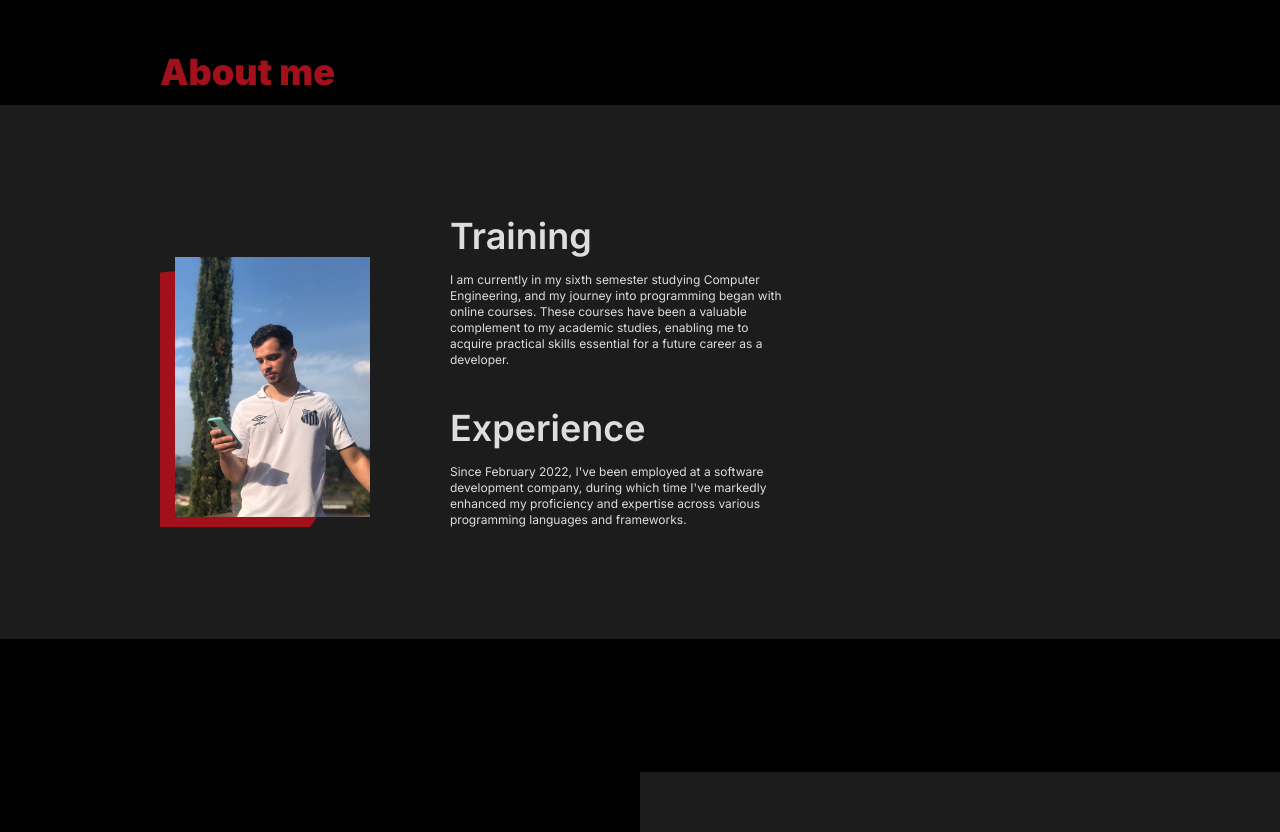
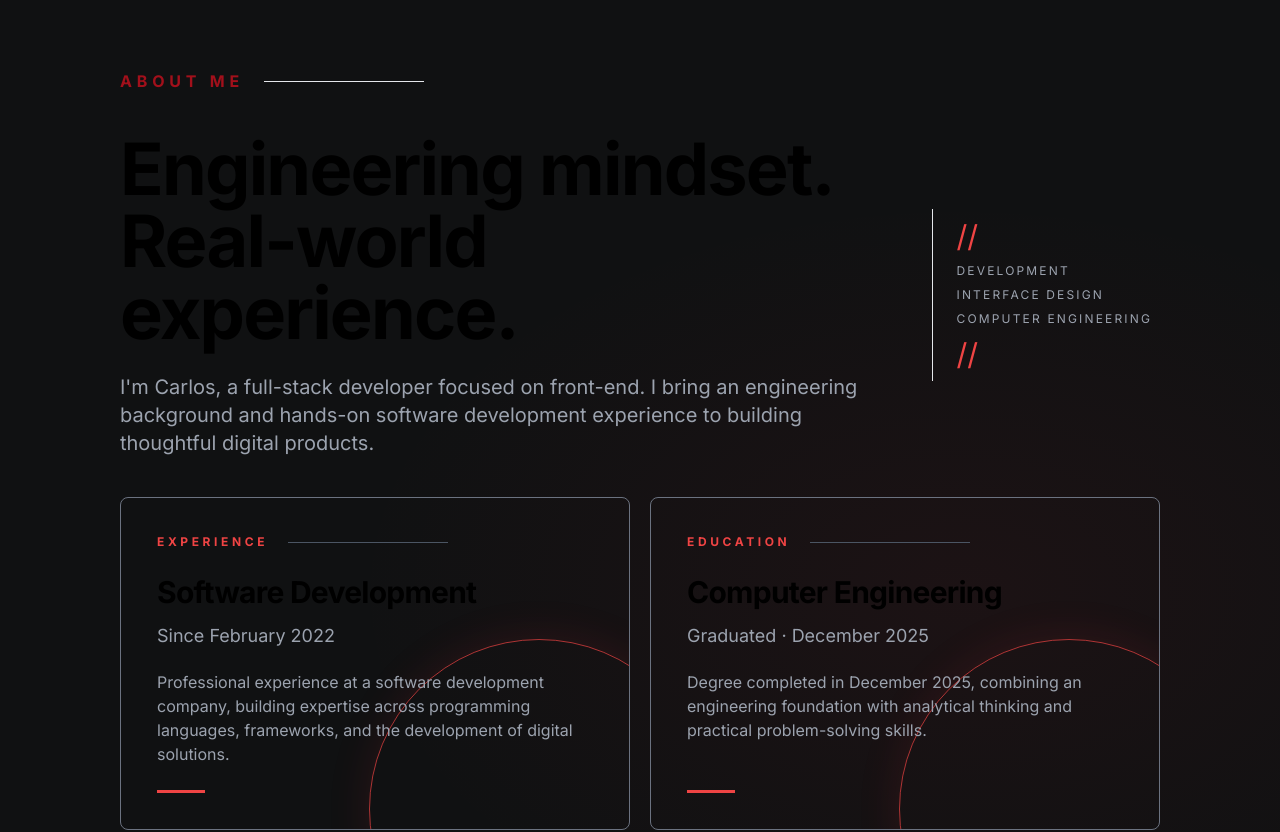
Before and after one commit to MenezesC137/portfolio, a Next.js app: page / in a window 1280 px wide. Shown: the part 1180-2012 px from the top of the page. Built offline with nearby package versions, Linux system fonts and the light colour scheme.

Commit message:
about me refac

```diff
--- a/src/app/page.tsx
+++ b/src/app/page.tsx
@@ -3,16 +3,15 @@ import React from "react";
 // Components
 import Header from "../components/Header";
 import HomeSection from "@/components/HomeSection";
-import SkillsSection from "@/components/SkillsSection";
 import AboutMeSection from "@/components/AboutMeSection";
 import ContactSection from "@/components/ContactSection";
 import ProjectSection from "@/components/ProjectsSection";
 
 export default function MainPage() {
   return (
-    <main className="bg-black-main flex h-fit w-fit">
+    <main className="flex h-fit w-full bg-[#101112]">
       <Header />
-      <section className="flex flex-col h-full items-center justify-center overflow-scroll ">
+      <section className="flex flex-col h-full w-full items-center justify-center overflow-scroll">
         <HomeSection />
         <ProjectSection />
         <AboutMeSection />
--- a/src/components/AboutMeSection/index.tsx
+++ b/src/components/AboutMeSection/index.tsx
@@ -1,56 +1,126 @@
+"use client";
+
 import React from "react";
-
-// Mock
-import Image from "next/image";
-
-// Images
-import perfil from "@/assets/perfil.jpg";
 
 export default function AboutMe() {
   return (
     <section
       id="about"
-      className="flex sm:h-fit md:h-screen w-full items-center relative text-white-main"
+      className="relative w-full overflow-hidden bg-[#101112] text-white px-24"
     >
-      <div className="bg-gray-main sm:h-full md:h-2/3 w-full absolute z-0" />
-      <section className="flex flex-col z-10 sm:px-4 md:px-40 h-full w-full justify-center gap-8 pt-20">
-        <p className="text-red-dark font-black text-4xl">About me</p>
-        <div className="flex sm:flex-col sm:items-center md:flex-row w-full h-full sm:gap-10 md:gap-20 md:pb-28">
-          <div>
-            <section className="relative flex w-[210px] h-[270px] justify-end overflow-hidden">
-              <Image
-                src={perfil}
-                alt="perfil"
-                width={195}
-                height={260}
-                className="flex h-[260px] w-[195px] z-10 right-0"
-              />
-              <div className="h-80 w-80 rounded-full bg-red-dark absolute z-0 -bottom-16 right-7" />
-            </section>
+      <div className="pointer-events-none absolute inset-0 bg-[radial-gradient(ellipse_at_75%_65%,rgba(220,38,55,0.06),transparent_45%)]" />
+
+      <div className="relative z-10 mx-auto flex w-full flex-col gap-10 px-6 py-24 ">
+        <div className="flex w-full items-center gap-5">
+          <h2
+            id="projects-title"
+            className="text-sm font-bold uppercase tracking-[0.3em] text-red-dark sm:text-base"
+          >
+            About Me
+          </h2>
+          <div className="border-b sm:w-40" />
+        </div>
+        <div className="flex flex-col justify-between gap-10 xl:flex-row xl:items-center">
+          <div className="max-w-[1000px]">
+            <h2 className="text-4xl font-bold leading-[1.05] tracking-tight sm:text-5xl md:text-6xl lg:text-7xl">
+              Engineering mindset.
+              <br />
+              Real-world experience.
+            </h2>
+            <p className="mt-6 max-w-[800px] text-base leading-relaxed text-gray-400 sm:text-lg md:text-xl">
+              I'm Carlos, a full-stack developer focused on front-end. I bring
+              an engineering background and hands-on software development
+              experience to building thoughtful digital products.
+            </p>
           </div>
-          <aside className="flex flex-col w-full gap-10">
-            <section className="flex flex-col gap-4 sm:w-full md:w-1/2">
-              <p className="font-semibold text-4xl">Training</p>
-              <p className="text-xs">
-                I am currently in my sixth semester studying Computer
-                Engineering, and my journey into programming began with online
-                courses. These courses have been a valuable complement to my
-                academic studies, enabling me to acquire practical skills
-                essential for a future career as a developer.
+
+          {/* Technical interests */}
+          <div className="relative hidden shrink-0 border-l border-white/25 py-3 pl-6 pr-2 xl:block">
+            <span className="mb-3 block text-3xl leading-none text-red-500">
+              //
+            </span>
+
+            <ul className="space-y-2 text-xs uppercase tracking-[0.18em] text-gray-400">
+              <li>Development</li>
+              <li>Interface Design</li>
+              <li>Computer Engineering</li>
+            </ul>
+
+            <span className="mt-3 block text-3xl leading-none text-red-500">
+              //
+            </span>
+          </div>
+        </div>
+
+        {/* Experience and education */}
+        <div className="grid grid-cols-1 gap-5 lg:grid-cols-2">
+          {/* Experience card */}
+          <article className="group relative isolate flex min-h-[320px] flex-col overflow-hidden rounded-lg border border-gray-500 bg-white/[0.015] p-7 transition-colors duration-300 hover:border-red-500/50 sm:p-9">
+            {/* Decorative circle */}
+            <div className="pointer-events-none absolute -right-20 bottom-[-150px] -z-10 h-[340px] w-[340px] rounded-full border border-red-500/70 shadow-[0_0_45px_rgba(220,38,55,0.12)] transition-transform duration-500 group-hover:scale-110" />
+
+            <div className="flex items-center gap-5">
+              <p className="text-xs font-bold uppercase tracking-[0.3em] text-red-500">
+                Experience
               </p>
-            </section>
-            <section className="flex flex-col gap-4 sm:w-full md:w-1/2 sm:mb-10">
-              <p className="font-semibold text-4xl">Experience</p>
-              <p className="text-xs">
-                Since February 2022, I've been employed at a software
-                development company, during which time I've markedly enhanced my
-                proficiency and expertise across various programming languages
-                and frameworks.
+              <div className="border-b sm:w-40 border-gray-600" />
+            </div>
+
+            <div className="relative mt-6 max-w-xl">
+              <h3 className="text-2xl font-bold tracking-tight sm:text-3xl">
+                Software Development
+              </h3>
+
+              <p className="mt-3 text-base text-gray-400 sm:text-lg">
+                Since February 2022
               </p>
-            </section>
-          </aside>
+
+              <p className="mt-5 max-w-lg text-sm leading-relaxed text-gray-400 sm:text-base">
+                Professional experience at a software development company,
+                building expertise across programming languages, frameworks, and
+                the development of digital solutions.
+              </p>
+            </div>
+
+            <div className="mt-auto pt-6">
+              <div className="h-[3px] w-12 bg-red-500 transition-all duration-300 group-hover:w-20" />
+            </div>
+          </article>
+
+          {/* Education card */}
+          <article className="group relative isolate flex min-h-[320px] flex-col overflow-hidden rounded-lg border border-gray-500 bg-white/[0.015] p-7 transition-colors duration-300 hover:border-red-500/50 sm:p-9">
+            {/* Decorative circle */}
+            <div className="pointer-events-none absolute -right-20 bottom-[-150px] -z-10 h-[340px] w-[340px] rounded-full border border-red-500/70 shadow-[0_0_45px_rgba(220,38,55,0.12)] transition-transform duration-500 group-hover:scale-110" />
+
+            <div className="flex items-center gap-5">
+              <p className="text-xs font-bold uppercase tracking-[0.3em] text-red-500">
+                Education
+              </p>
+              <div className="border-b sm:w-40 border-gray-600" />
+            </div>
+
+            <div className="relative mt-6 max-w-xl">
+              <h3 className="text-2xl font-bold tracking-tight sm:text-3xl">
+                Computer Engineering
+              </h3>
+
+              <p className="mt-3 text-base text-gray-400 sm:text-lg">
+                Graduated · December 2025
+              </p>
+
+              <p className="mt-5 max-w-lg text-sm leading-relaxed text-gray-400 sm:text-base">
+                Degree completed in December 2025, combining an engineering
+                foundation with analytical thinking and practical
+                problem-solving skills.
+              </p>
+            </div>
+
+            <div className="mt-auto pt-6">
+              <div className="h-[3px] w-12 bg-red-500 transition-all duration-300 group-hover:w-20" />
+            </div>
+          </article>
         </div>
-      </section>
+      </div>
     </section>
   );
 }
--- a/src/components/Header/index.tsx
+++ b/src/components/Header/index.tsx
@@ -38,8 +38,8 @@ export default function Header() {
   }, []);
 
   return (
-    <header className="fixed inset-x-0 top-0 z-50 bg-[#101112]/95 text-white backdrop-blur-md">
-      <div className="mx-auto flex w-full max-w-[1600px] items-center justify-between px-6 py-3 sm:px-10 md:px-16 lg:px-24">
+    <header className="fixed inset-x-0 top-0 z-50 bg-[#101112]/95 text-white backdrop-blur-md px-24">
+      <div className="mx-auto flex w-full items-center justify-between py-3">
         <a
           href="#home"
           aria-label="DEDEV - Home"
--- a/src/components/HomeSection/index.tsx
+++ b/src/components/HomeSection/index.tsx
@@ -49,13 +49,13 @@ export default function HomePage() {
   return (
     <section
       id="home"
-      className="relative isolate flex min-h-[700px] w-full overflow-hidden bg-[#101112] text-white md:h-[86vh] md:min-h-[600px] md:max-h-[900px]"
+      className="relative isolate flex border-b border-gray-600 min-h-[700px] w-full overflow-hidden text-white md:h-[86vh] md:min-h-[600px] md:max-h-[900px] px-24"
     >
       <div
         className="pointer-events-none absolute inset-0 -z-10 bg-[radial-gradient(ellipse_at_70%_55%,rgba(220,38,55,0.10),transparent_40%)]"
         aria-hidden="true"
       />
-      <div className="mx-auto grid w-full max-w-[1600px] grid-cols-1 items-center px-6 pb-8 pt-28 sm:px-10 md:grid-cols-12 md:px-16 md:py-16 lg:px-24">
+      <div className="mx-auto grid w-full max-w-[1600px] grid-cols-1 items-center md:grid-cols-12 ">
         <article className="relative z-20 flex flex-col items-start gap-5 md:col-span-6 lg:col-span-6">
           <div className="flex w-full items-center gap-5">
             <p className="text-sm font-bold uppercase tracking-[0.3em] text-red-dark sm:text-base">
--- a/src/components/ProjectsSection/index.tsx
+++ b/src/components/ProjectsSection/index.tsx
@@ -13,7 +13,7 @@ export default function ProjectSection() {
     <section
       id="projects"
       aria-labelledby="projects-title"
-      className="flex h-fit w-full flex-col items-center justify-center gap-10 px-5 py-16 md:px-16 lg:px-24"
+      className="flex h-fit w-full flex-col items-center justify-center gap-10 px-5 sm:px-24 py-16 border-b border-gray-600"
     >
       <div className="flex w-full items-center gap-5">
         <h2
```
